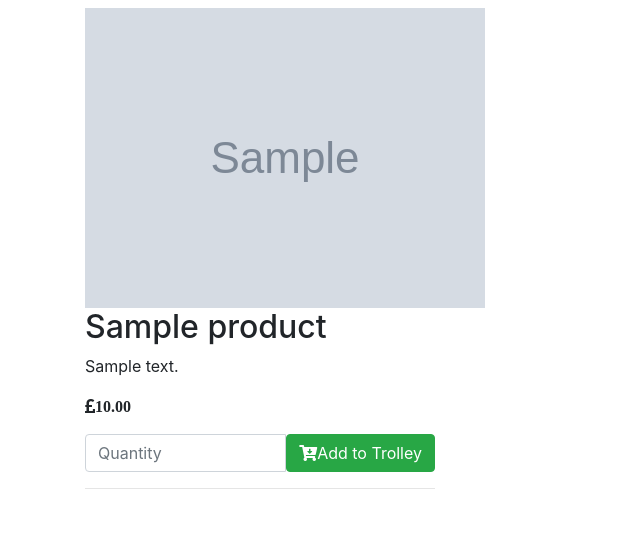
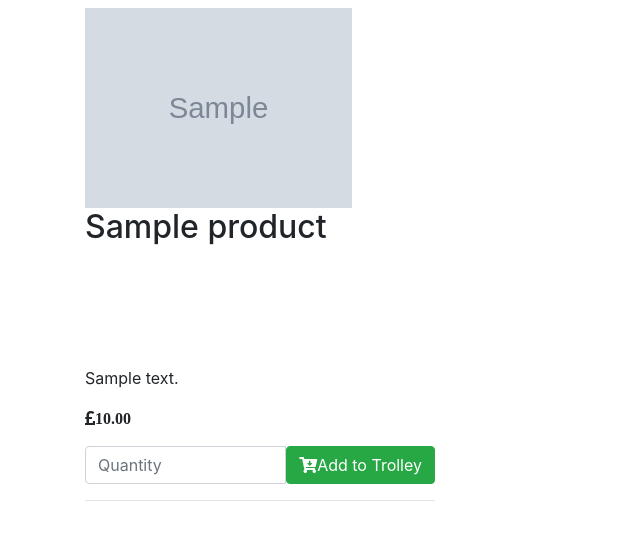
Before and after one commit to Luciano-Lima/ecommerce, a Django app: page /products/ in a window 1280 px wide. Shown: the part 76-616 px from the top of the page, without its empty margins (0-640 px from the left). Run offline with Django 3.2, Linux system fonts and the light colour scheme; tables that the repository leaves empty hold one stand-in row (values such as "Sample post"); grey boxes marked "Sample" are stand-in pictures; some libraries are stand-ins or nearby versions.

Commit message:
Stling the products page

```diff
--- a/static/css/styles.css
+++ b/static/css/styles.css
@@ -1,8 +1,14 @@
-
-
-
 a.navbar-brand img {
     width: 50px;
     height: 50px;
 
 }
+
+.product-name {
+    min-height: 150px;
+}
+
+.product-img img {
+    height: 200px;
+
+}
```
